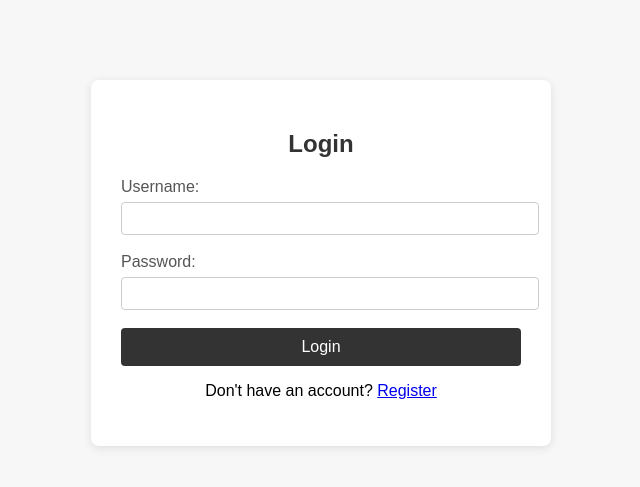
After one commit to IKKostov/VerseVault, a Django app: template core/templates/login.html in a window 1280 px wide. The commit adds this page. Shown: the top 487 px of the page, without its empty margins (319-959 px from the left). Run offline with Django 5.2, Linux system fonts and the light colour scheme; the template is opened without the code that fills it, so the values that code supplies are empty, except form fields; tables that the repository leaves empty hold one stand-in row (values such as "Sample post"); form fields are guessed from the names that the template uses.

```diff
--- /dev/null
+++ b/core/templates/login.html
@@ -0,0 +1,37 @@
+<!DOCTYPE html>
+<html>
+<head>
+    <title>Login - VerseVault</title>
+    <style>
+        body { font-family: Arial, sans-serif; background: #f7f7f7; }
+        .login-container { max-width: 400px; margin: 80px auto; background: #fff; padding: 30px; border-radius: 8px; box-shadow: 0 2px 8px #ddd; }
+        h2 { text-align: center; color: #333; }
+        .form-group { margin-bottom: 18px; }
+        label { display: block; margin-bottom: 6px; color: #555; }
+        input[type="text"], input[type="password"] { width: 100%; padding: 8px; border: 1px solid #ccc; border-radius: 4px; }
+        button { width: 100%; padding: 10px; background: #333; color: #fff; border: none; border-radius: 4px; font-size: 16px; }
+        .errorlist { color: #c00; margin-bottom: 10px; }
+    </style>
+</head>
+<body>
+    <div class="login-container">
+        <h2>Login</h2>
+        <form method="post">
+            {% csrf_token %}
+            {{ form.non_field_errors }}
+            <div class="form-group">
+                <label for="id_username">Username:</label>
+                {{ form.username }}
+            </div>
+            <div class="form-group">
+                <label for="id_password">Password:</label>
+                {{ form.password }}
+            </div>
+            <button type="submit">Login</button>
+        </form>
+        <p style="text-align:center; margin-top:16px;">
+            Don't have an account? <a href="{% url 'register' %}">Register</a>
+        </p>
+    </div>
+</body>
+</html>
--- a/versevault_project/urls.py
+++ b/versevault_project/urls.py
@@ -5,12 +5,13 @@ from django.conf.urls.static import static
 from rest_framework_simplejwt.views import TokenObtainPairView, TokenRefreshView
 from core import views
 from core.views import CommentView, homepage
+from django.contrib.auth import views as auth_views
 
 urlpatterns = [
     path('admin/', admin.site.urls),
     path('', homepage, name='homepage'), # API root view
     path('register/', views.RegisterView.as_view(), name='register'), # User registration view
-    path('login/', TokenObtainPairView.as_view(), name='token_obtain_pair'), # Token obtain view
+    path('login/', auth_views.LoginView.as_view(template_name='login.html'), name='login'),
     path('token/refresh/', TokenRefreshView.as_view(), name='token_refresh'), # Token refresh view
     path('profile/', views.ProfileView.as_view(), name='profile'),# User profile view
     path('comments/', CommentView.as_view(), name='comments'),  # GET (list), POST (add)
@@ -18,8 +19,8 @@ urlpatterns = [
     path('comment/add/<int:song_id>/', views.add_comment, name='add_comment'),
     path('comment/edit/<int:comment_id>/', views.edit_comment, name='edit_comment'),
     path('comment/delete/<int:comment_id>/', views.delete_comment, name='delete_comment'),
-]
+    path('logout/', views.logout_view, name='logout'),
+] + static(settings.MEDIA_URL, document_root=settings.MEDIA_ROOT)
 
 if settings.DEBUG:
     urlpatterns += static(settings.STATIC_URL, document_root=settings.STATIC_ROOT)
-    urlpatterns += static(settings.MEDIA_URL, document_root=settings.MEDIA_ROOT)
```
Also changed, not shown: core/templates/homepage.html (+7 -0 lines), core/views.py (+7 -0 lines).
